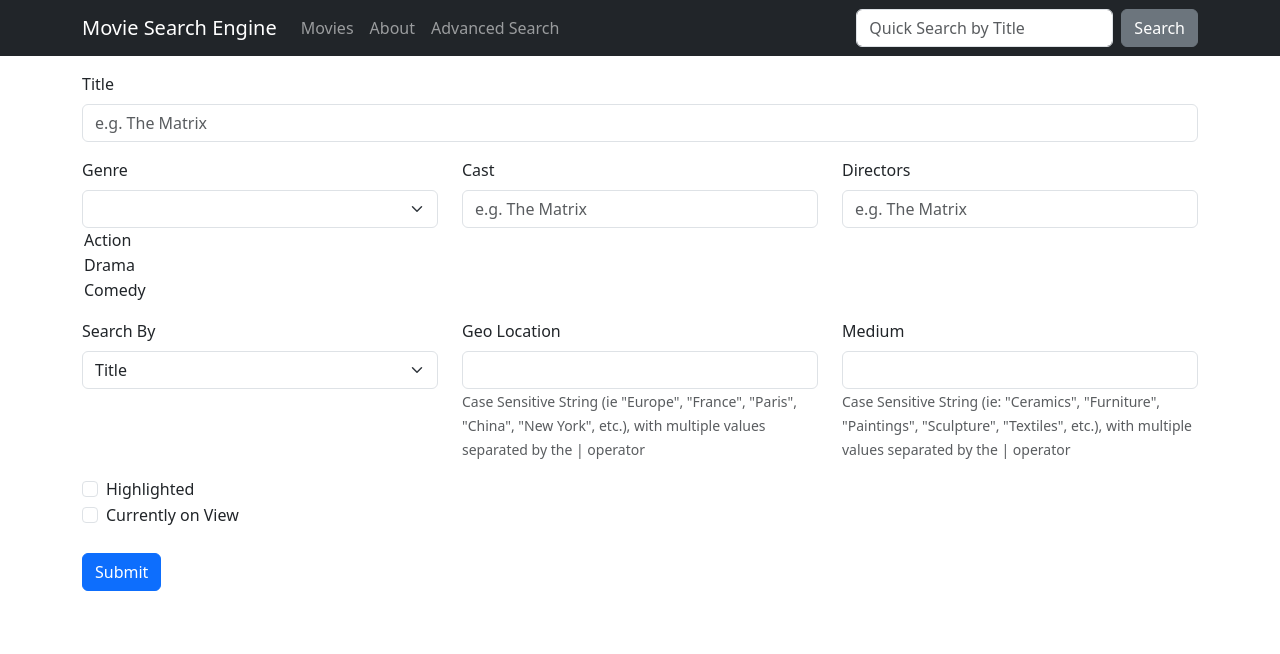
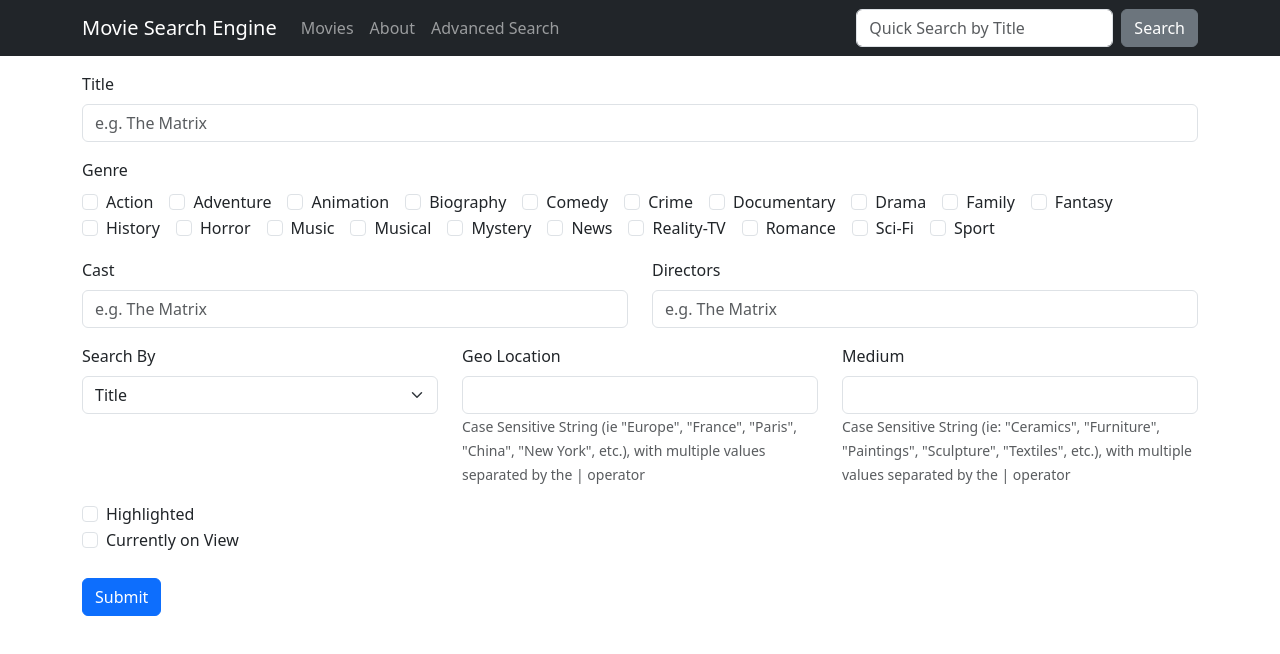
Before and after one commit to SongJoo1993/FlickScout, a Next.js app in the folder my-app/: page /search in a window 1280 px wide. Shown: the top 654 px of the page. Built offline with nearby package versions, Linux system fonts and the light colour scheme.

Commit message:
movie db logic being worked!

```diff
--- a/my-app/pages/search.js
+++ b/my-app/pages/search.js
@@ -7,8 +7,11 @@ export default function AdvancedSearchForm() {
     const {register, handleSubmit, formState: {errors}} = useForm();
     // TBC => separate each element as a string elem!
     const genre = [
-        "Action,Adventure,Animation,Biography,Comedy,Crime,Documentary,DramaFamily,Fantasy,Film-Noir,Game-Show,History,Horror,Music,Musical,Mystery,News,Reality-TV,Romance,Sci-Fi,Sport,Talk-Show,ThrillerWar,Western"
-    ]
+        "Action","Adventure","Animation","Biography",
+        "Comedy","Crime","Documentary","Drama","Family",
+        "Fantasy","History","Horror","Music",
+        "Musical","Mystery","News","Reality-TV","Romance",
+        "Sci-Fi","Sport"]
 
     return (
         <Form>
@@ -19,17 +22,20 @@ export default function AdvancedSearchForm() {
                 </Form.Group>
             </Row>
             <Row>
-                <Form.Group as={Col} className="mb-3">
-                    <Form.Label>Genre</Form.Label>
-                    <Form.Select
-                        as="select"
-                        placeholder="e.g. The Matrix"
-                        name="q"
-                    />
-                    <option>Action</option>
-                    <option>Drama</option>
-                    <option>Comedy</option>
-                </Form.Group>
+                <Form.Label>Genre</Form.Label>
+                {/* <Form.Select > */}
+                <div className="mb-3">
+                {genre.map( (gen,index) => (
+                        <Form.Check
+                            type="checkbox"
+                            id={index}
+                            label={gen}
+                            inline
+                            />
+                ))}
+                </div>
+            </Row>
+            <Row>
                 <Form.Group as={Col} className="mb-3">
                     <Form.Label>Cast</Form.Label>
                     <Form.Control type="text" placeholder="e.g. The Matrix" name="q" />
```
Also changed, not shown: 1 other file (tests, documents, lock files or other folders).
